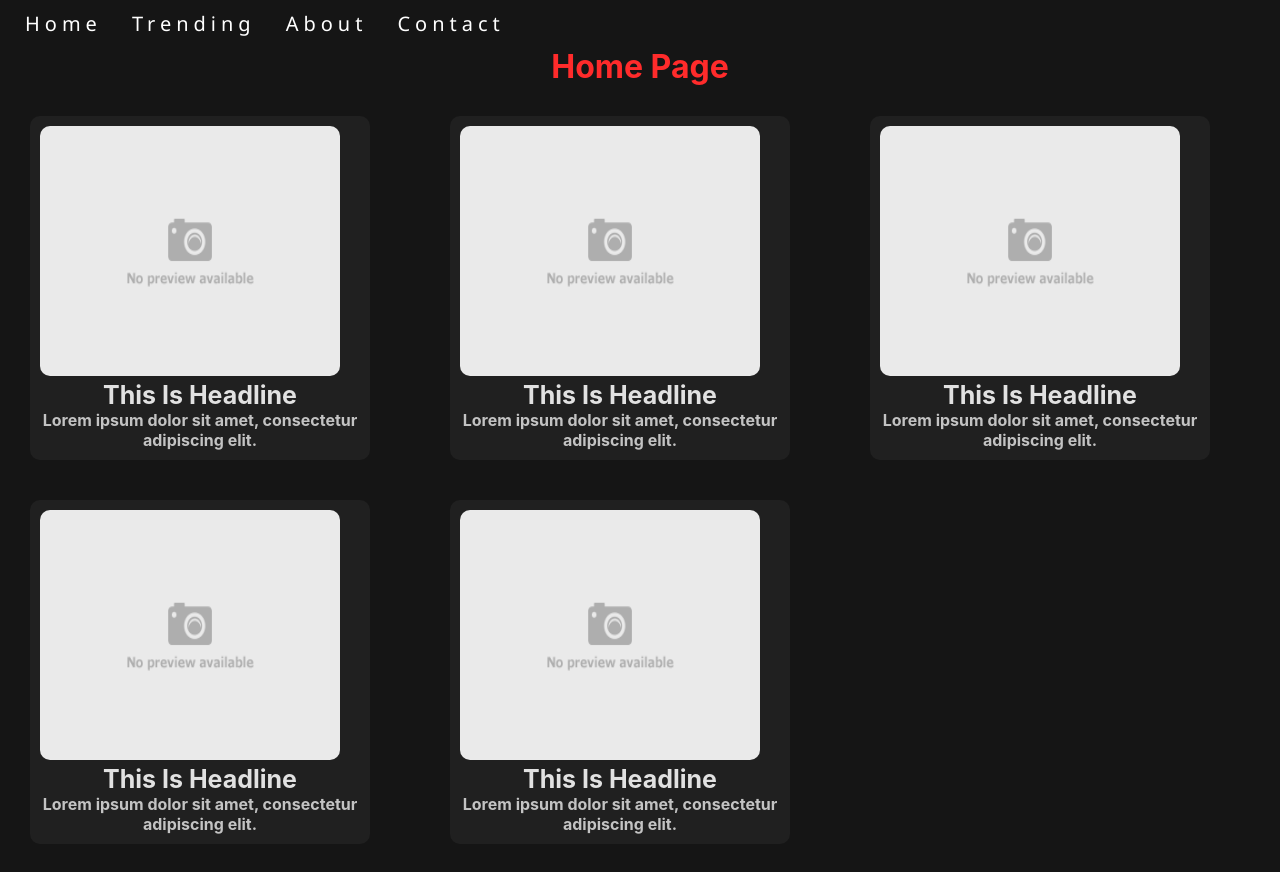
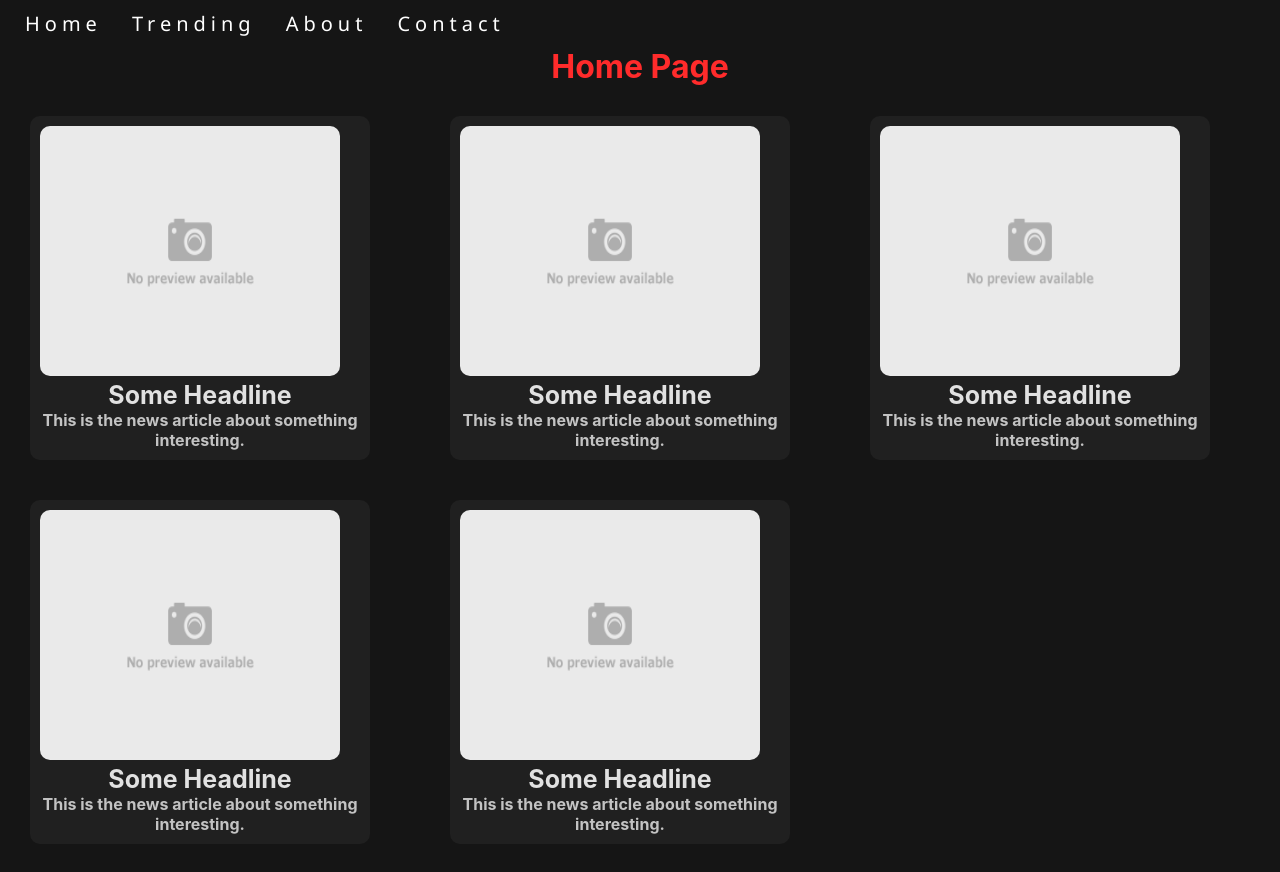
Before and after one commit to Sujal-Git/NewsTroop, a React (Create React App) app: page / in a window 1280 px wide. Built offline with nearby package versions, Linux system fonts and the light colour scheme.

Commit message:
Added Props for Title and Description

```diff
--- a/src/components/News.js
+++ b/src/components/News.js
@@ -2,14 +2,14 @@ import React from 'react'
 import './News.css'
 import LOGO from './prev.png'
 
-export default function News() {
+export default function News(props) {
 
   return (
       <>
       <div className="main">
         <img  src={LOGO}></img>
-        <h3>This Is Headline</h3>
-        <p><strong>Lorem ipsum dolor sit amet, consectetur adipiscing elit.</strong></p>
+        <h3>{props.title}</h3>
+        <p><strong>{props.description}</strong></p>
 
       </div>
       </>
@@ -17,3 +17,7 @@ export default function News() {
 }
 
 // a5af9b32319a49d487b845235138babd
+News.defaultProps={
+  title:"Some Headline",
+  description: "This is the news article about something interesting.",
+}
```
